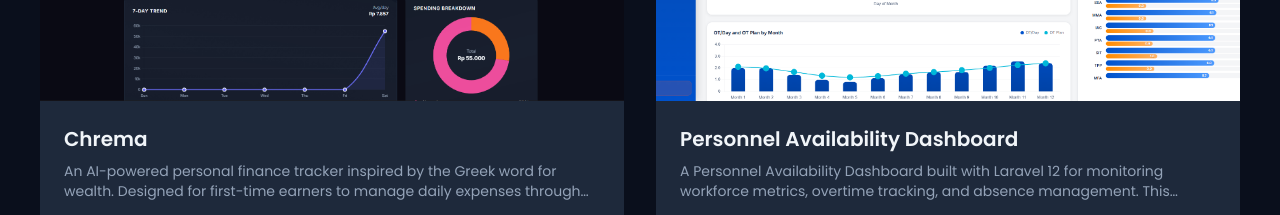
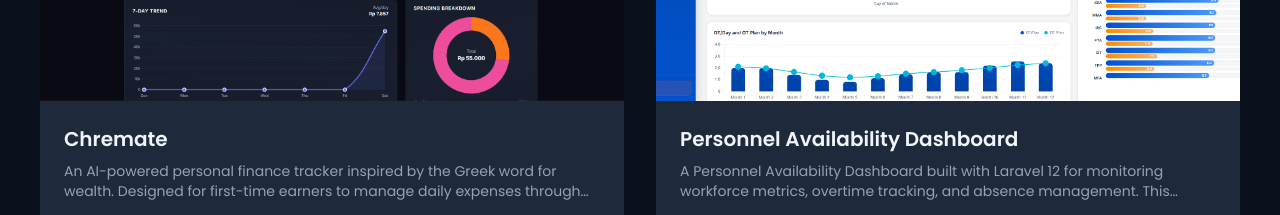
Before and after one commit to jeeexcalibur/personal-portofolio, a Nuxt app: page / in a window 1280 px wide. Shown: the part 5040-5255 px from the top of the page. Built offline with nearby package versions, Linux system fonts and the light colour scheme.

Commit message:
update: update project

```diff
--- a/app/components/sections/ProjectsSection.vue
+++ b/app/components/sections/ProjectsSection.vue
@@ -12,7 +12,7 @@
 const projects: Project[] = [
 
 {
-  title: 'Chrema',
+  title: 'Chremate',
   description: 'An AI-powered personal finance tracker inspired by the Greek word for wealth. Designed for first-time earners to manage daily expenses through natural language processing. Features real-time consumption tracking, smart budget allocation, and automated expense categorization using Gemini AI.',
   image: 'project-chremate.png',
   tags: ['Vue.js 3', 'Vite 7', 'Firebase', 'Gemini AI', 'TailwindCSS 4.0'],
```
